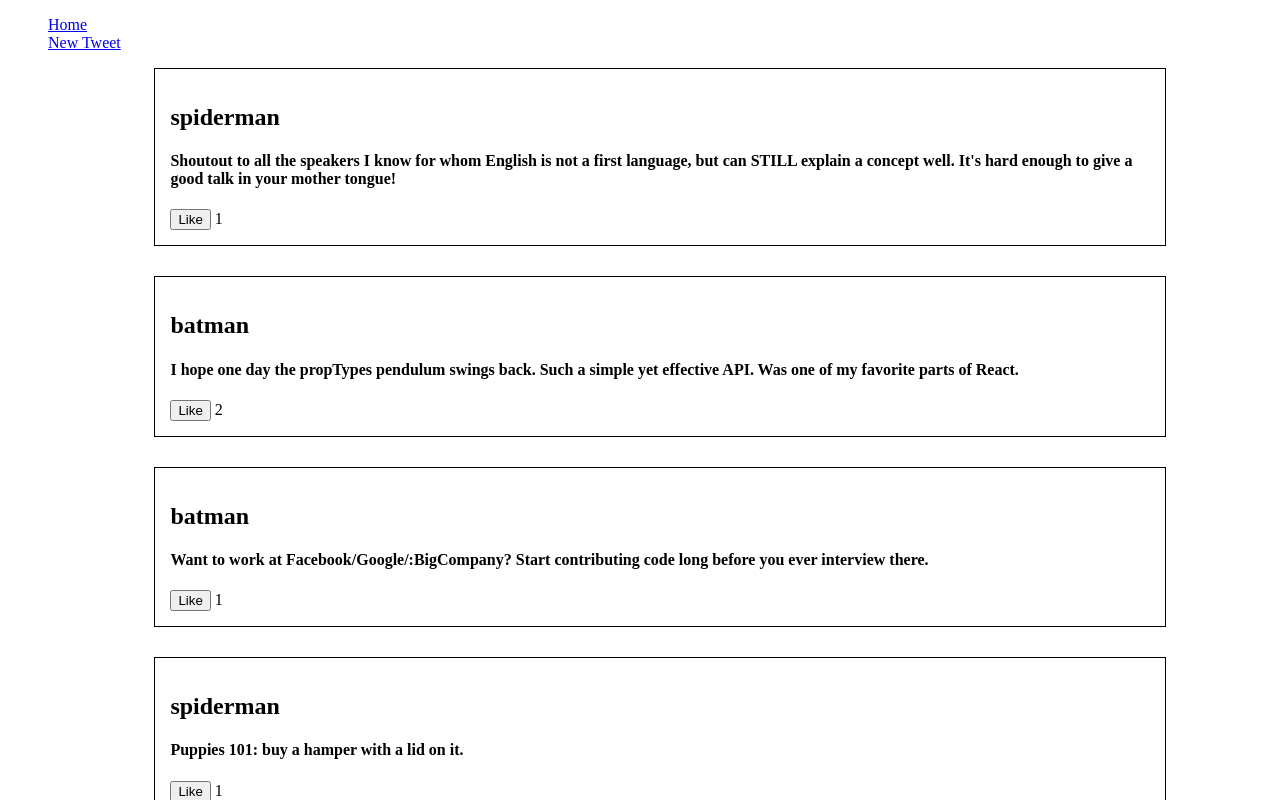
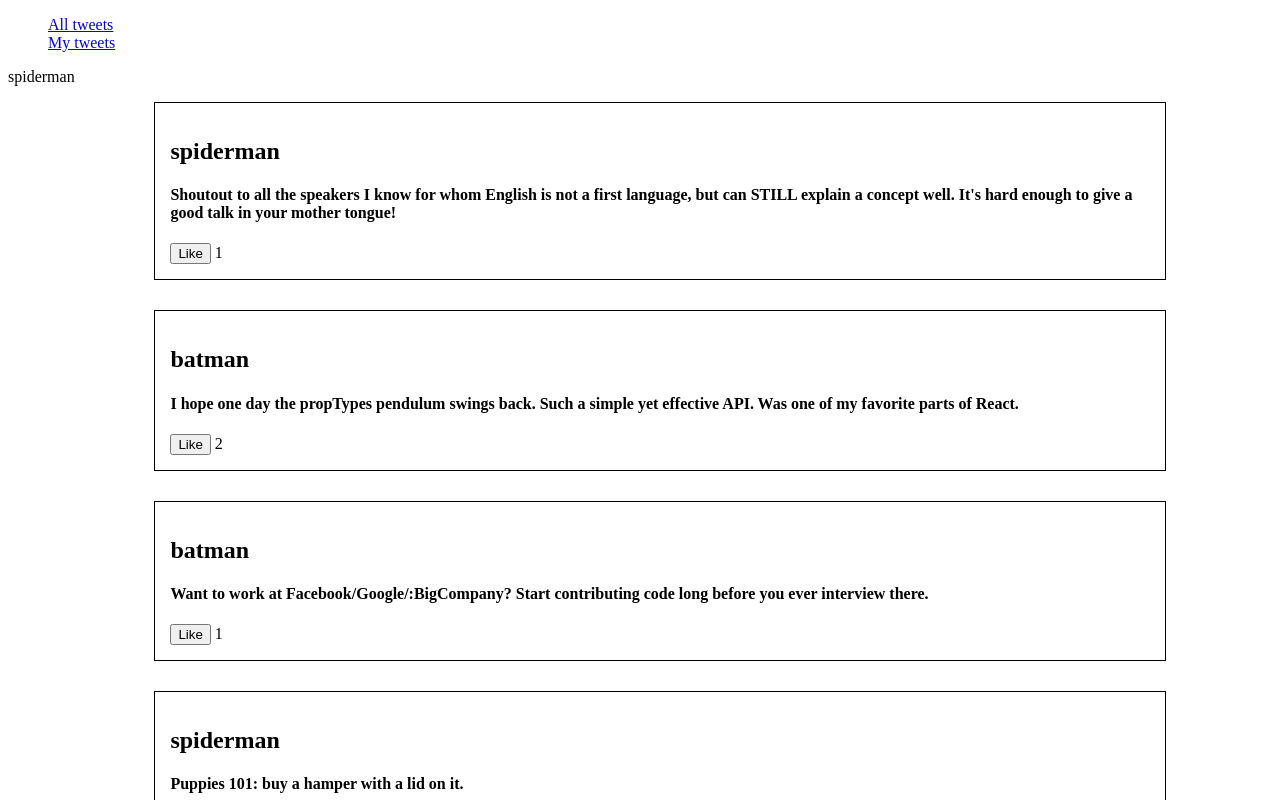
Before and after one commit to Serg702/myTweetsPages, a React (Create React App) app: page / in a window 1280 px wide. Shown: the top 800 px of the page. Built offline with nearby package versions, Linux system fonts and the light colour scheme.

Commit message:
Add authedUser to Main

```diff
--- a/src/App.js
+++ b/src/App.js
@@ -2,7 +2,6 @@ import React, { Component } from "react";
 import { BrowserRouter as Router, Route } from "react-router-dom";
 import Nav from "./components/Nav";
 import Main from "./components/Main";
-import NewTweet from "./components/Tweet";
 import { handleInitialData } from "./actions";
 import { connect } from "react-redux";
 
@@ -16,9 +15,9 @@ class App extends Component {
   }
 
   componentDidUpdate() {
-    const { tweets } = this.props;
-
-    if (tweets && this.state.isLoading) {
+    const { tweets, authedUser } = this.props;
+    console.log(this.props);
+    if (tweets && authedUser && this.state.isLoading) {
       this.setState({ isLoading: false });
     }
   }
@@ -31,8 +30,8 @@ class App extends Component {
           ) : (
             <div>
               <Nav />
+              <p>{this.props.authedUser}</p>
               <Route path="/" exact component={Main} />
-              {/* <Route path="/new" component={NewTweet} /> */}
             </div>
           )}
         </div>
@@ -43,7 +42,8 @@ class App extends Component {
 
 const mapStateToProps = store => {
   return {
-    tweets: store.tweets
+    tweets: store.tweets,
+    authedUser: store.authedUser
   };
 };
 
--- a/src/components/Nav.js
+++ b/src/components/Nav.js
@@ -11,12 +11,12 @@ export default function Nav() {
       <ul className={listStyles}>
         <li>
           <NavLink to="/" exact activeClassName="active">
-            Home
+            All tweets
           </NavLink>
         </li>
         <li>
-          <NavLink to="/new" activeClassName="active">
-            New Tweet
+          <NavLink to="/my" activeClassName="active">
+            My tweets
           </NavLink>
         </li>
       </ul>
```
